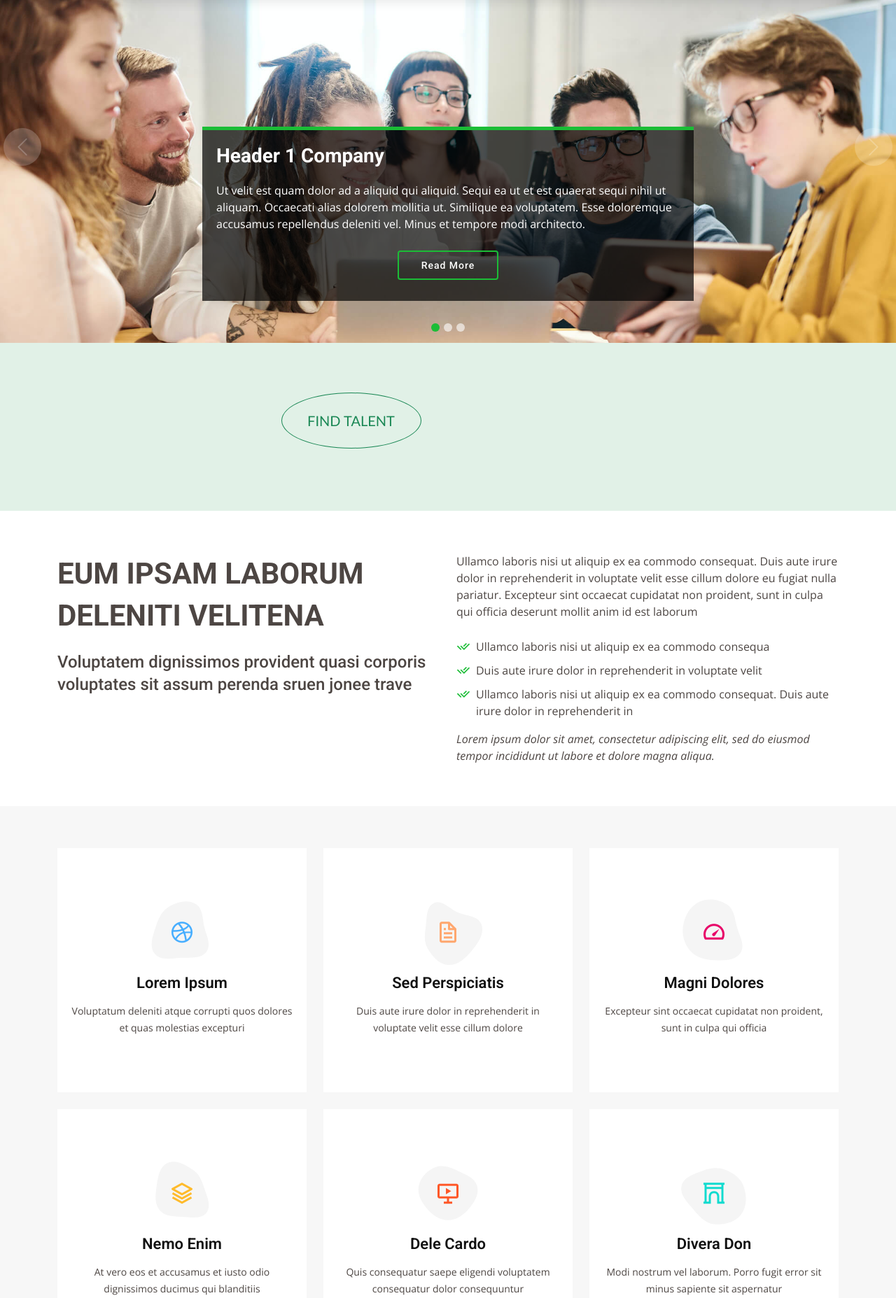
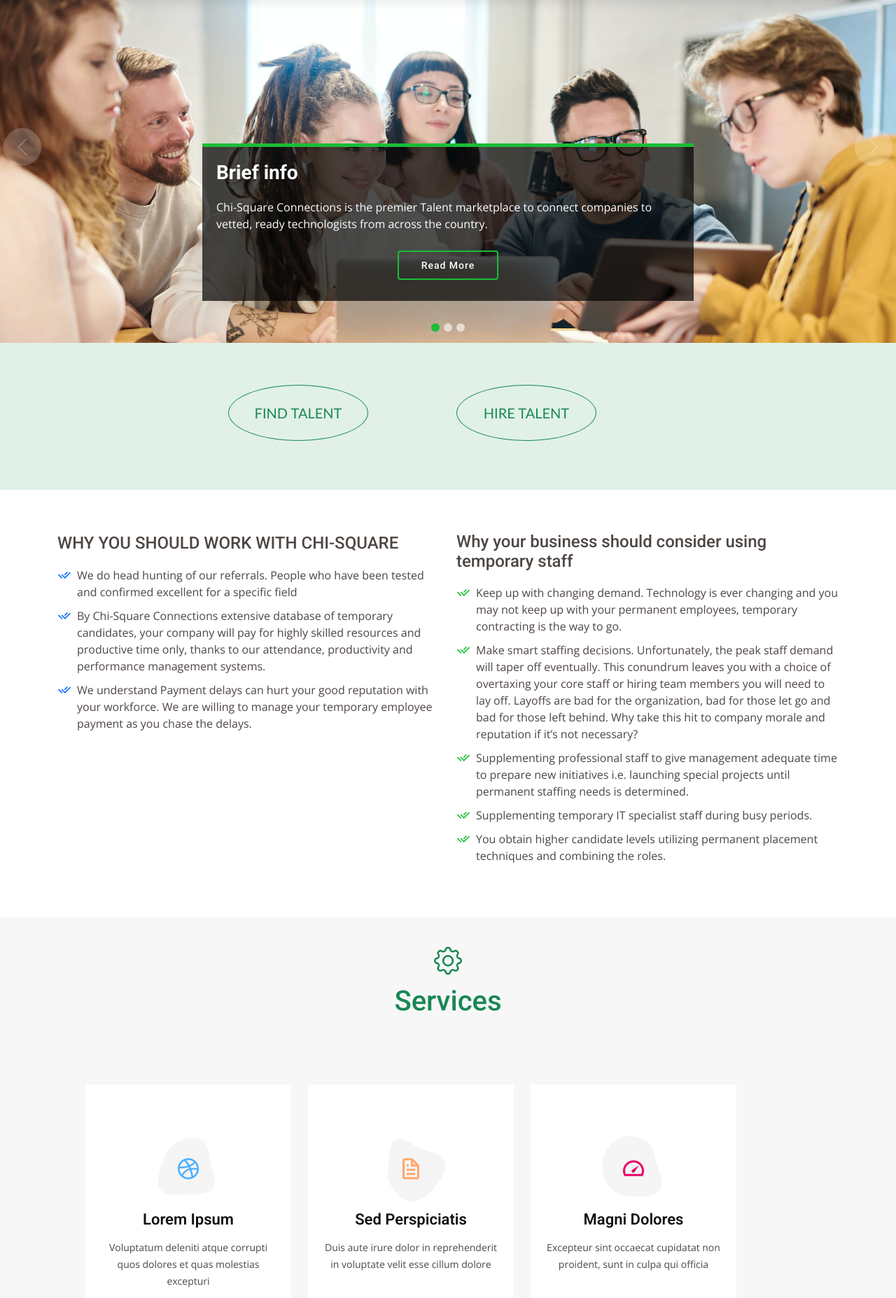
Before and after one commit to chirchirseadz/CHISQUARE, a Django app: page / in a window 1280 px wide. Shown: the part 70-1925 px from the top of the page at 70% size. Run offline with Django 3.2, Linux system fonts and the light colour scheme; some libraries are stand-ins or nearby versions.

Commit message:
third commit

```diff
--- a/templates/dashboard/landing_page.html
+++ b/templates/dashboard/landing_page.html
@@ -13,24 +13,30 @@
 
         <div class="row content">
           <div class="col-lg-6" data-aos="fade-right">
-            <h2>Eum ipsam laborum deleniti velitena</h2>
-            <h3>Voluptatem dignissimos provident quasi corporis voluptates sit assum perenda sruen jonee trave</h3>
+            <h3>WHY YOU SHOULD WORK WITH CHI-SQUARE</h3>
+            <ul>
+              <li><i class="ri-check-double-line text-primary"></i> We do head hunting of our referrals. People who have been tested and confirmed excellent for a specific field</li>
+              <li><i class="ri-check-double-line text-primary"></i> By Chi-Square Connections extensive database of temporary candidates, your company will pay for highly skilled resources and productive time only, thanks to our attendance, productivity and performance management systems. </li>
+              <li><i class="ri-check-double-line text-primary"></i> We understand Payment delays can hurt your good reputation with your workforce. We are willing to manage your temporary employee payment as you chase the delays.</li>
+            </ul>
+
           </div>
           <div class="col-lg-6 pt-4 pt-lg-0" data-aos="fade-left">
-            <p>
-              Ullamco laboris nisi ut aliquip ex ea commodo consequat. Duis aute irure dolor in reprehenderit in voluptate
-              velit esse cillum dolore eu fugiat nulla pariatur. Excepteur sint occaecat cupidatat non proident, sunt in
-              culpa qui officia deserunt mollit anim id est laborum
-            </p>
+            <h4>
+              Why your business should consider using temporary staff
+            </h4>
             <ul>
-              <li><i class="ri-check-double-line"></i> Ullamco laboris nisi ut aliquip ex ea commodo consequa</li>
-              <li><i class="ri-check-double-line"></i> Duis aute irure dolor in reprehenderit in voluptate velit</li>
-              <li><i class="ri-check-double-line"></i> Ullamco laboris nisi ut aliquip ex ea commodo consequat. Duis aute irure dolor in reprehenderit in</li>
+              <li><i class="ri-check-double-line"></i> Keep up with changing demand. Technology is ever changing and you may not keep up with your permanent employees, temporary contracting is the way to go.</li>
+              <li><i class="ri-check-double-line"></i> Make smart staffing decisions. Unfortunately, the peak staff demand will taper off eventually. This conundrum leaves you with a choice of overtaxing your core staff or hiring team members you will need to lay off. Layoffs are bad for the organization, bad for those let go and bad for those left behind. Why take this hit to company morale and reputation if it’s not necessary?</li>
+              <li><i class="ri-check-double-line"></i> Supplementing professional staff to give management adequate time to prepare new initiatives i.e. launching special projects until permanent staffing needs is determined. </li>
+              <li><i class="ri-check-double-line"></i> Supplementing temporary IT specialist staff during busy periods. </li>
+              <li><i class="ri-check-double-line"></i> You obtain higher candidate levels utilizing permanent placement techniques and combining the roles.  </li>
+
             </ul>
-            <p class="fst-italic">
+            <!-- <p class="fst-italic">
               Lorem ipsum dolor sit amet, consectetur adipiscing elit, sed do eiusmod tempor incididunt ut labore et dolore
               magna aliqua.
-            </p>
+            </p> -->
           </div>
         </div>
 
@@ -38,11 +44,21 @@
     </section><!-- End About Us Section -->
 
     <!-- ======= Services Section ======= -->
-    <section id="services" class="services section-bg">
-      <div class="container" data-aos="fade-up">
+    <section id="services" class="services section-bg p-3 ">
 
-        <div class="row">
-          <div class="col-lg-4 col-md-6 d-flex align-items-stretch" data-aos="zoom-in" data-aos-delay="100">
+        <center class=" p-4" style="margin-bottom: 5%;"><h1 class="bi bi-gear text-success "></h1><h1 class="text-success">Services</h1></center>
+
+        <style>
+          #animate :hover{
+            transform: translateY(10%);
+            /* transform: translateX(3%); */
+            transition: 0.6;
+          }
+        </style>
+
+        <div class="row"  style="margin-bottom: 10%;">
+          <div class="col-lg-1 " ></div>
+          <div id="animate" class="col-lg-3 col-md-6 d-flex align-items-stretch" data-aos="zoom-in" data-aos-delay="100">
             <div class="icon-box iconbox-blue">
               <div class="icon">
                 <svg width="100" height="100" viewBox="0 0 600 600" xmlns="http://www.w3.org/2000/svg">
@@ -55,7 +71,7 @@
             </div>
           </div>
 
-          <div class="col-lg-4 col-md-6 d-flex align-items-stretch mt-4 mt-md-0" data-aos="zoom-in" data-aos-delay="200">
+          <div id="animate" class="col-lg-3 col-md-6 d-flex align-items-stretch mt-4 mt-md-0" data-aos="zoom-in" data-aos-delay="200">
             <div class="icon-box iconbox-orange ">
               <div class="icon">
                 <svg width="100" height="100" viewBox="0 0 600 600" xmlns="http://www.w3.org/2000/svg">
@@ -66,9 +82,9 @@
               <h4><a href="">Sed Perspiciatis</a></h4>
               <p>Duis aute irure dolor in reprehenderit in voluptate velit esse cillum dolore</p>
             </div>
-          </div>
+           </div>
 
-          <div class="col-lg-4 col-md-6 d-flex align-items-stretch mt-4 mt-lg-0" data-aos="zoom-in" data-aos-delay="300">
+          <div id="animate" class="col-lg-3 col-md-6 d-flex align-items-stretch mt-4 mt-lg-0" data-aos="zoom-in" data-aos-delay="300">
             <div class="icon-box iconbox-pink">
               <div class="icon">
                 <svg width="100" height="100" viewBox="0 0 600 600" xmlns="http://www.w3.org/2000/svg">
@@ -81,46 +97,6 @@
             </div>
           </div>
 
-          <div class="col-lg-4 col-md-6 d-flex align-items-stretch mt-4" data-aos="zoom-in" data-aos-delay="100">
-            <div class="icon-box iconbox-yellow">
-              <div class="icon">
-                <svg width="100" height="100" viewBox="0 0 600 600" xmlns="http://www.w3.org/2000/svg">
-                  <path stroke="none" stroke-width="0" fill="#f5f5f5" d="M300,503.46388370962813C374.79870501325706,506.71871716319447,464.8034551963731,527.1746412648533,510.4981551193396,467.86667711651364C555.9287308511215,408.9015244558933,512.6030010748507,327.5744911775523,490.211057578863,256.5855673507754C471.097692560561,195.9906835881958,447.69079081568157,138.11976852964426,395.19560036434837,102.3242989838813C329.3053358748298,57.3949838291264,248.02791733380457,8.279543830951368,175.87071277845988,42.242879143198664C103.41431057327972,76.34704239035025,93.79494320519305,170.9812938413882,81.28167332365135,250.07896920659033C70.17666984294237,320.27484674793965,64.84698225790005,396.69656628748305,111.28512138212992,450.4950937839243C156.20124167950087,502.5303643271138,231.32542653798444,500.4755392045468,300,503.46388370962813"></path>
-                </svg>
-                <i class="bx bx-layer"></i>
-              </div>
-              <h4><a href="">Nemo Enim</a></h4>
-              <p>At vero eos et accusamus et iusto odio dignissimos ducimus qui blanditiis</p>
-            </div>
-          </div>
-
-          <div class="col-lg-4 col-md-6 d-flex align-items-stretch mt-4" data-aos="zoom-in" data-aos-delay="200">
-            <div class="icon-box iconbox-red">
-              <div class="icon">
-                <svg width="100" height="100" viewBox="0 0 600 600" xmlns="http://www.w3.org/2000/svg">
-                  <path stroke="none" stroke-width="0" fill="#f5f5f5" d="M300,532.3542879108572C369.38199826031484,532.3153073249985,429.10787420159085,491.63046689027357,474.5244479745417,439.17860296908856C522.8885846962883,383.3225815378663,569.1668002868075,314.3205725914397,550.7432151929288,242.7694973846089C532.6665558377875,172.5657663291529,456.2379748765914,142.6223662098291,390.3689995646985,112.34683881706744C326.66090330228417,83.06452184765237,258.84405631176094,53.51806209861945,193.32584062364296,78.48882559362697C121.61183558270385,105.82097193414197,62.805066853699245,167.19869350419734,48.57481801355237,242.6138429142374C34.843463184063346,315.3850353017275,76.69343916112496,383.4422959591041,125.22947124332185,439.3748458443577C170.7312796277747,491.8107796887764,230.57421082200815,532.3932930995766,300,532.3542879108572"></path>
-                </svg>
-                <i class="bx bx-slideshow"></i>
-              </div>
-              <h4><a href="">Dele Cardo</a></h4>
-              <p>Quis consequatur saepe eligendi voluptatem consequatur dolor consequuntur</p>
-            </div>
-          </div>
-
-          <div class="col-lg-4 col-md-6 d-flex align-items-stretch mt-4" data-aos="zoom-in" data-aos-delay="300">
-            <div class="icon-box iconbox-teal">
-              <div class="icon">
-                <svg width="100" height="100" viewBox="0 0 600 600" xmlns="http://www.w3.org/2000/svg">
-                  <path stroke="none" stroke-width="0" fill="#f5f5f5" d="M300,566.797414625762C385.7384707136149,576.1784315230908,478.7894351017131,552.8928747891023,531.9192734346935,484.94944893311C584.6109503024035,417.5663521118492,582.489472248146,322.67544863468447,553.9536738515405,242.03673114598146C529.1557734026468,171.96086150256528,465.24506316201064,127.66468636344209,395.9583748389544,100.7403814666027C334.2173773831606,76.7482773500951,269.4350130405921,84.62216499799875,207.1952322260088,107.2889140133804C132.92018162631612,134.33871894543012,41.79353780512637,160.00259165414826,22.644507872594943,236.69541883565114C3.319112789854554,314.0945973066697,72.72355303640163,379.243833228382,124.04198916343866,440.3218312028393C172.9286146004772,498.5055451809895,224.45579914871206,558.5317968840102,300,566.797414625762"></path>
-                </svg>
-                <i class="bx bx-arch"></i>
-              </div>
-              <h4><a href="">Divera Don</a></h4>
-              <p>Modi nostrum vel laborum. Porro fugit error sit minus sapiente sit aspernatur</p>
-            </div>
-          </div>
-
-        </div>
 
       </div>
     </section><!-- End Services Section -->
--- a/templates/partials/corousel.html
+++ b/templates/partials/corousel.html
@@ -9,8 +9,9 @@
         <div class="carousel-item active" style="background-image: url({% static 'assets/img/slide/slide-1.jpg' %});">
           <div class="carousel-container">
             <div class="carousel-content animate__animated animate__fadeInUp">
-              <h2>Header 1 <span>Company</span></h2>
-              <p>Ut velit est quam dolor ad a aliquid qui aliquid. Sequi ea ut et est quaerat sequi nihil ut aliquam. Occaecati alias dolorem mollitia ut. Similique ea voluptatem. Esse doloremque accusamus repellendus deleniti vel. Minus et tempore modi architecto.</p>
+              <h2><span>Brief info</span></h2>
+              <p>
+                Chi-Square Connections is the premier Talent marketplace to connect companies to vetted, ready technologists from across the country. </p>
               <div class="text-center"><a href="" class="btn-get-started">Read More</a></div>
             </div>
           </div>
@@ -20,9 +21,9 @@
         <div class="carousel-item" style="background-image: url({% static 'assets/img/slide/slide-2.jpg' %});">
           <div class="carousel-container">
             <div class="carousel-content animate__animated animate__fadeInUp">
-              <h2>Topic 2</h2>
-              <p>Ut velit est quam dolor ad a aliquid qui aliquid. Sequi ea ut et est quaerat sequi nihil ut aliquam. Occaecati alias dolorem mollitia ut. Similique ea voluptatem. Esse doloremque accusamus repellendus deleniti vel. Minus et tempore modi architecto.</p>
-              <div class="text-center"><a href="" class="btn-get-started">Read More</a></div>
+              <h2>VISION STATEMENT</h2>
+              <p>Our vision is to be the best temporary/contract placement service providers in Kenya and beyond portraying professional excellence, and securing continuous growth for our customers and employees.</p>
+              <!-- <div class="text-center"><a href="" class="btn-get-started">Read More</a></div> -->
             </div>
           </div>
         </div>
@@ -31,8 +32,8 @@
         <div class="carousel-item" style="background-image: url({% static 'assets/img/slide/slide-3.jpg' %});">
           <div class="carousel-container">
             <div class="carousel-content animate__animated animate__fadeInUp">
-              <h2>Topic 3</h2>
-              <p>Ut velit est quam dolor ad a aliquid qui aliquid. Sequi ea ut et est quaerat sequi nihil ut aliquam. Occaecati alias dolorem mollitia ut. Similique ea voluptatem. Esse doloremque accusamus repellendus deleniti vel. Minus et tempore modi architecto.</p>
+              <h2>MISSION STATEMENT</h2>
+              <p>Our mission is to assist our clients optimize their businesses by delivering appropriate client support on time and within budget, whilst recruiting and retaining the best talent.</p>
               <div class="text-center"><a href="" class="btn-get-started">Read More</a></div>
             </div>
           </div>
--- a/templates/partials/middle.html
+++ b/templates/partials/middle.html
@@ -11,19 +11,27 @@
 
     }
 </style>
-  <section class="middle " style=" height: 30vh; background-color: rgb(225, 241, 231); ">
-    <div class="row" style="margin-top: -1%;">
-        <div class="col-md-3"></div>
-        <div class="col-md-3 mt-4 ">
-            <a id="buttons" class="btn btn-outline-success p-4 offset-3 " href="{% url 'request_form' %}">Find Talent</a>
-        </div>
-        <!-- <div class="col-md-3 mt-4">
-            <a id="buttons" class="btn btn-outline-success p-4 offset-3 " href="{% url 'homepage' %}">Hire Talent</a>
-        </div> -->
+  <section class="middle " style=" height: 40; background-color: #e1f1e7; ">
+   <div class="row">
+       <div  class="col-md-1 "></div>
 
-        <div class="col-md-3"></div>
+       <div class="col-md-1 "></div>
+       <div class="col-md-1"></div>
+
+       <div class="col-md-2 ">
+        <center style="margin-bottom: 5%;">
+            <a id="buttons" class="btn btn-outline-success p-4 " href="{% url 'request_form' %}">Find Talent</a>
+        </center>
+       </div>
+       <div class="col-md-1 bg-"></div>
+       <div class="col-md-2 ">
+        <center>
+            <a id="buttons" class="btn btn-outline-success p-4 " href="{% url 'homepage' %}">Hire Talent</a>
+        </center>
+       </div>
+
     </div>
-    </div>
+
   </section>
 
   <!-- End Hero -->
--- a/templates/partials/navbar.html
+++ b/templates/partials/navbar.html
@@ -1,6 +1,6 @@
 <header id="header" class="fixed-top">
   <div class="container d-flex align-items-center">
-    <h1 class="logo me-auto"><a href="index.html"><span >chi</span>-SQUARE</a></h1>
+    <h1 class="logo me-auto"><a href="{% url 'landing_page' %}"><span >chi</span>-SQUARE</a></h1>
     <!-- Uncomment below if you prefer to use an image logo -->
     <!-- <a href="index.html" class="logo me-auto me-lg-0"><img src="assets/img/logo.png" alt="" class="img-fluid"></a>-->
 
```
Also changed, not shown: jobs/views.py (+6 -7 lines), db.sqlite3.
